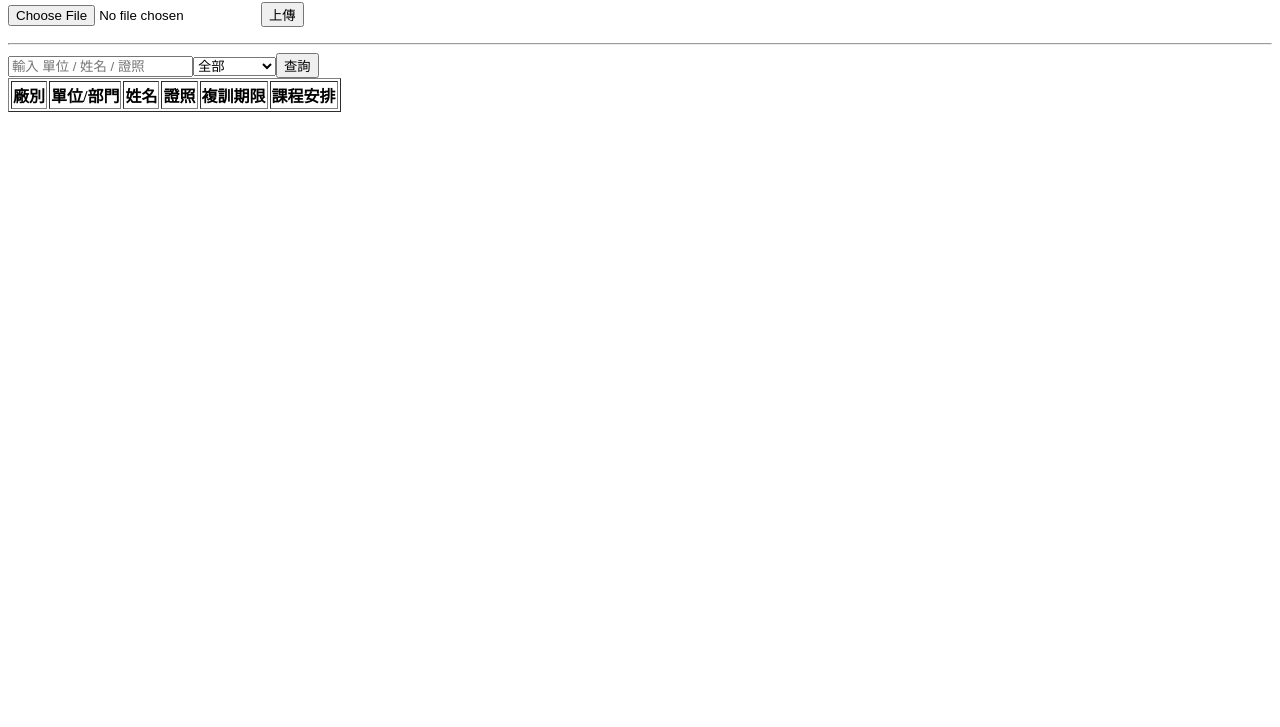
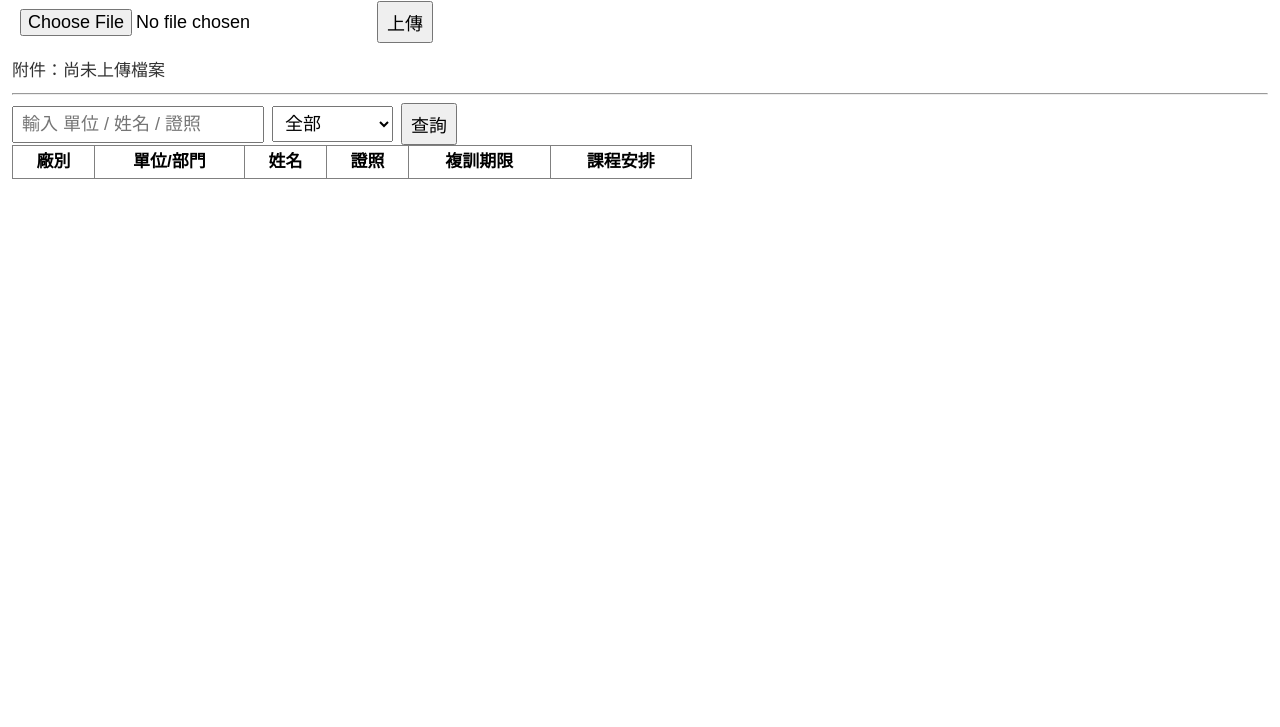
Before and after one commit to t5608003-jpg/certificate-system, a website: page public/index.html in a window 1280 px wide. Shown: the part 73-800 px from the top of the page. Drawn offline with Linux system fonts and the light colour scheme; no server answers.

Commit message:
Update index.html

```diff
--- a/public/index.html
+++ b/public/index.html
@@ -2,7 +2,18 @@
 <html>
 <head>
 <meta charset="utf-8">
+<meta name="viewport" content="width=device-width, initial-scale=1">
 <title>工廠證照查詢系統</title>
+<style>
+body{font-family:Arial,"Noto Sans TC",sans-serif;margin:12px;line-height:1.4}
+h2{font-size:clamp(24px,6vw,36px);margin:8px 0 12px}
+.controls{display:flex;flex-wrap:wrap;gap:8px;align-items:center}
+input,select,button{font-size:clamp(16px,4.2vw,18px);padding:6px 8px}
+#attachment{font-size:clamp(15px,4vw,17px);margin:10px 0;color:#333}
+.table-wrap{overflow:auto}
+table{border-collapse:collapse;min-width:680px}
+th,td{font-size:clamp(14px,3.8vw,17px);padding:4px 6px;white-space:nowrap}
+</style>
 <script>
 (function(){
   function cleanText(v){
@@ -41,10 +52,14 @@
 
 <body>
 <h2>工廠證照查詢系統</h2>
+<div class="controls">
 <input type="file" id="file">
 <button onclick="upload()">上傳</button>
+</div>
 <p id="count"></p>
+<p id="attachment">附件：尚未上傳檔案</p>
 <hr>
+<div class="controls">
 <input id="keyword" placeholder="輸入 單位 / 姓名 / 證照">
 <select id="expiry">
 <option value="">全部</option>
@@ -54,6 +69,8 @@
 <option value="3">到期3個月</option>
 </select>
 <button onclick="search()">查詢</button>
+</div>
+<div class="table-wrap">
 <table border="1">
 <thead>
 <tr>
@@ -67,5 +84,6 @@
 </thead>
 <tbody id="result"></tbody>
 </table>
+</div>
 </body>
 </html>
```
